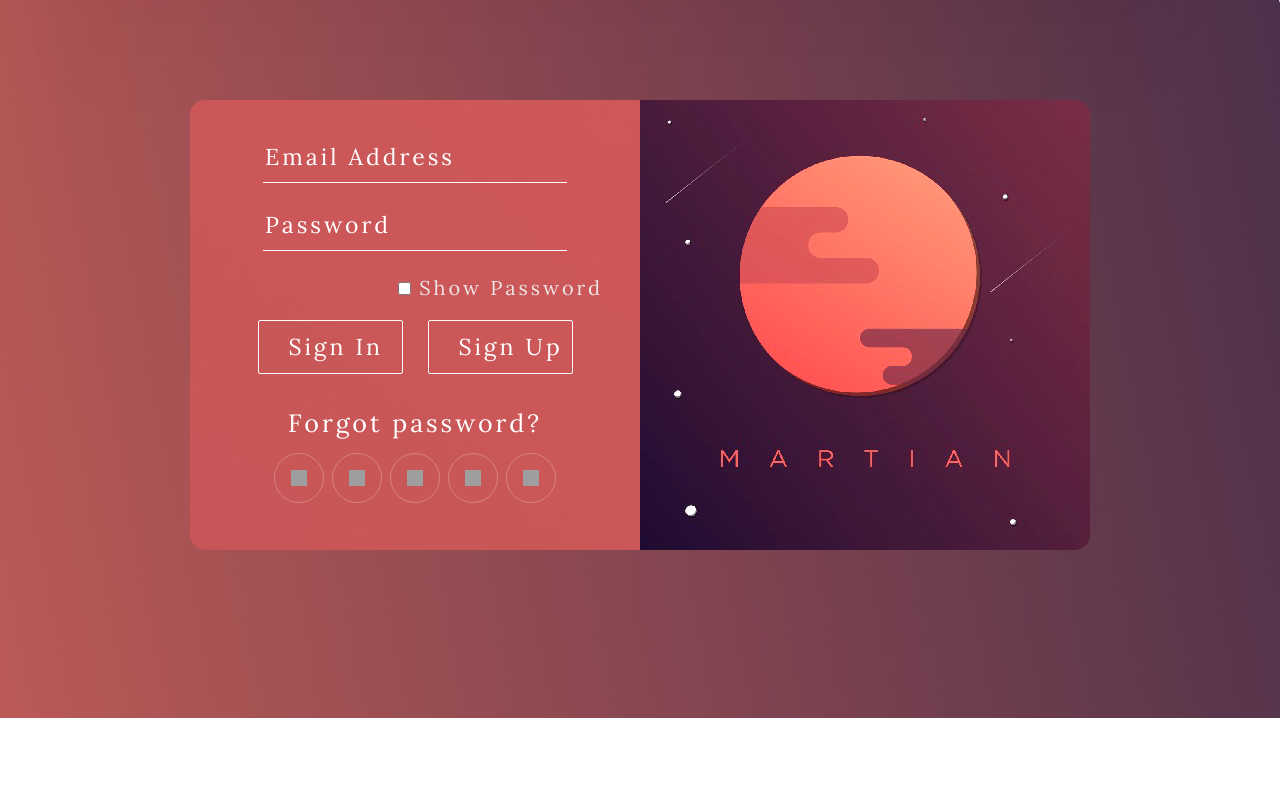
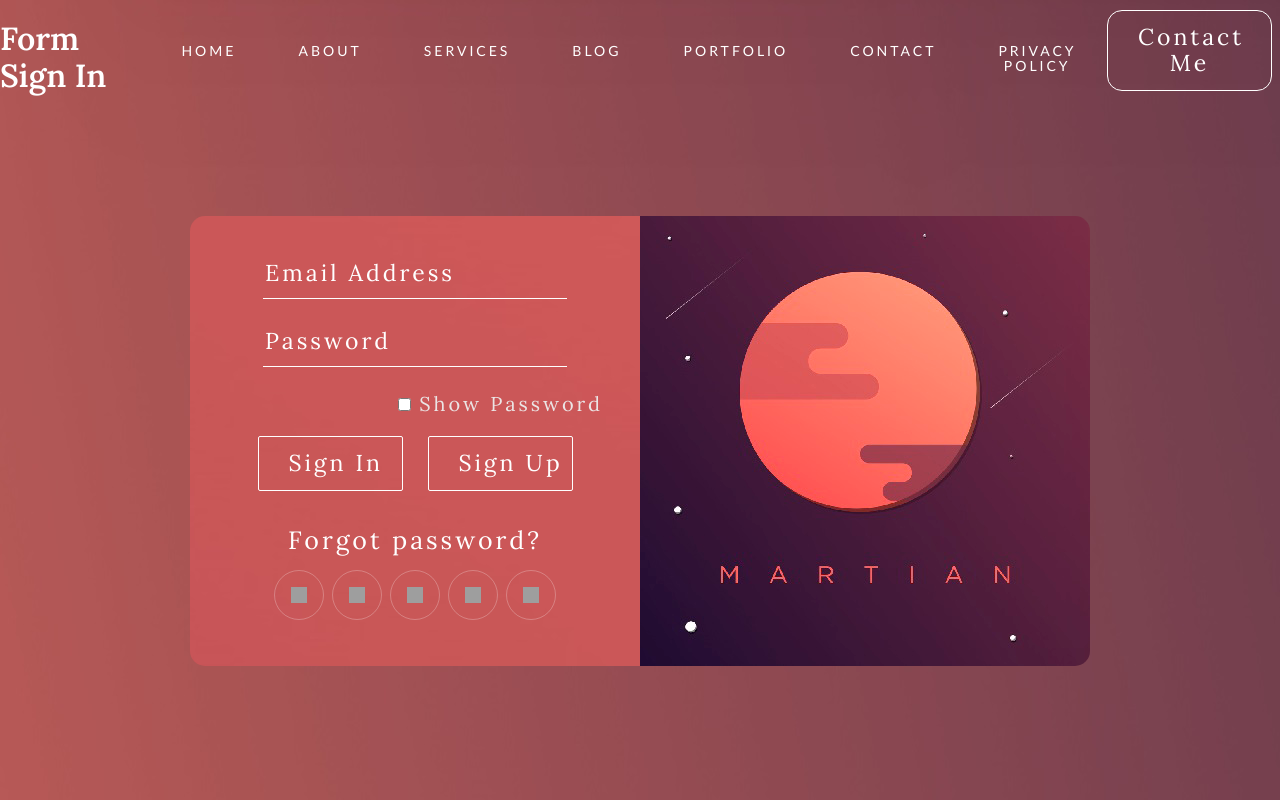
Before and after one commit to Ilia1204/Ilia1204.github.io, a PHP site: page / in a window 1280 px wide. Run offline with PHP 8.4, Linux system fonts and the light colour scheme; some libraries are stand-ins or nearby versions; grey boxes are pictures that could not be loaded.

Commit message:
version 1.8
version 1.8

```diff
--- a/FormInUp/css/FormReg.css
+++ b/FormInUp/css/FormReg.css
@@ -1,6 +1,9 @@
+@import url('https://fonts.googleapis.com/css2?family=Lora:wght@400;600&display=swap');
+
 body {
     background: url("../img/martian3.jpg") no-repeat;
     background-size: 100%;
+    font-family: Lora;
 }
 a {
     color:#fff;
--- a/FormInUp/css/adaptive.css
+++ b/FormInUp/css/adaptive.css
@@ -8,7 +8,31 @@
     .container-forgot {
         margin: 80px auto 0 auto;
     }
-    .header {
-    	display: none;
+}
+@media screen and (max-width: 1140px) {
+    .menu .menu-lists {
+        display: inline-block;
     }
-}
+    .header a {
+      display: none;
+    }
+    .header a.icon {
+      float: right;
+      display: block;
+      color: #fff;
+    }
+  }
+
+  @media screen and (max-width: 1140px) {
+    .header.responsive {position: relative;}
+    .header.responsive .icon {
+      position: absolute;
+      right: 0;
+      top: 0;
+    }
+    .header.responsive a {
+      float: none;
+      display: block;
+      text-align: left;
+    }
+  }
--- a/FormInUp/css/custom.css
+++ b/FormInUp/css/custom.css
@@ -2,7 +2,7 @@
 
 body {
     background: url("../img/martian3.jpg") no-repeat;
-    background-size: 100%;
+    /*background-size: 100%;*/
     font-family: Lora;
 }
 a {
@@ -11,8 +11,16 @@ a {
 }
 a:hover{
     font-size: 25px;
-    text-decoration: underline;
+   /* text-decoration: underline;*/
     color: #5e2828;
+    transition: all 500ms ease;
+    transition-delay: 10ms;
+}
+a::after {
+    transition: .3s ease all;
+    transition-delay: 10ms;
+    color: #5e2828;
+    opacity: 1;
 }
 .form {
    width: 450px;
@@ -35,7 +43,8 @@ a:hover{
     margin: 250px auto 0 auto;
     text-align: center;
     display: flex;
-    /*animation: container 3s 0s infinite linear ;*/
+    animation: container 2s 0s 1 ease-in-out;
+    /*animation-iteration-count: 1;*/
 }
 input[type="text"],input[type="password"],input[type="email"]{
     width: 300px;
@@ -71,6 +80,23 @@ input::-webkit-input-placeholder {
     border-radius: 2px;
     letter-spacing: 3px;
 }
+.button1 {
+    padding: 13px 30px;
+    width: 165px;
+    margin: 4px 0 20px 0;
+    font-size: 23px;
+    color: #fff;
+    background-color: transparent;
+    border: 1px solid white;
+    cursor: pointer;
+    border-radius: 15px;
+    letter-spacing: 3px;
+}
+.button1:hover {
+    transition: all 1s;
+    background: #fff;
+    color: #e24545;
+}
 @font-face {
     font-family: Clarendon; /* Имя шрифта */
     src: url(/fonts/clarendon.ttf); /* Путь к файлу со шрифтом */
@@ -97,6 +123,7 @@ input::-webkit-input-placeholder {
     letter-spacing: 3px;
     font-size: 25px;
     margin-bottom: 15px;
+    transition: all 500ms ease;
 }
 .action {
     margin-top: 30px;
@@ -207,10 +234,6 @@ header {
     opacity: 1;
     transform: translateY(-3px);
 }
-.menu-lists span, .hamb{
-    display: none;
-}
-
 .menu .lists-item a {
     color: #fff;
     font-size: 14px;
@@ -245,13 +268,43 @@ header {
 .header-form-sign-in {
     color: #fff;
 }
+.header {
+    overflow: hidden;
+    background-color: transparent;
+  }
+
+  .header a {
+    float: left;
+    display: block;
+    color: transparent;
+    text-align: center;
+    padding: 14px 16px;
+    text-decoration: none;
+    font-size: 17px;
+  }
+
+  .header a:hover {
+    background-color: transparent;
+    color: #fff;
+  }
+
+  .active {
+    background-color: transparent;
+    color: white;
+  }
+
+  .header .icon {
+    display: none;
+  }
 
 @keyframes container {
-    from {
+    0% {
      transform: RotateX(0)
     }
-
-    to {
+   /* 50% {
+        transform: RotateX(180deg);
+    }*/
+    100% {
         transform: RotateX(360deg);
        }
   }
--- a/FormInUp/index.html
+++ b/FormInUp/index.html
@@ -11,28 +11,10 @@
     <link rel="shortcut icon" href="img/icon.jpg" type="image/x-icon">
     <link rel="stylesheet" href="https://unpkg.com/aos@2.3.1/dist/aos.css" >
     <link rel="stylesheet" href="https://cdnjs.cloudflare.com/ajax/libs/font-awesome/4.7.0/css/font-awesome.min.css">
-    <script type="text/javascript">
-        $(document).ready(function(){
-        $("#setCookie").click(function () {
-            var date = new Date();
-            date.setTime(date.getTime() + (60 * 1000));
-            $.cookie("popup", "", {expires: date, path: '/' });
-        $("#bg_popup").hide();
-        });
 
-        if ( $.cookie("popup") == null )
-        {
-        setTimeout(function(){
-        $("#bg_popup").show();
-        }, 200)
-        }
-        else { $("#bg_popup").hide();
-        }
-        });
-            </script>
 </head>
 <body>
-    <div class="header">
+    <div class="header" id="myheader">
         <h1 class="header-form-sign-in" data-aos="fade-right">
             <span>
              Form
@@ -42,7 +24,6 @@
 
         <nav class="menu">
             <ul class="menu-lists">
-                <span>+</span>
                 <li class="lists-item" data-aos="fade-down-right">
                     <a href="#person">Home</a>
                 </li>
@@ -72,7 +53,15 @@
                 </li>
             </ul>
         </nav>
-        <button class="button"  data-aos="fade-left">Contact Me</button>
+        <button class="button1"  data-aos="fade-left">Contact Me</button>
+        <ul class="social-links">
+            <li>
+                <a href="javascript:void(0);" class="icon" onclick="myFunction()">
+                    <i class="fa fa-bars">
+                    </i>
+                </a>
+            </li>
+        </ul>
     </div>
     <div class="container">
         <form class="form">
@@ -132,20 +121,6 @@
         </form>
             <div class="form-with-img"></div>
     </div>
-        <div id="bg_popup">
-            <div id="popup">
-                <a  id="setCookie" class="close" href="#" title="Закрыть"
-                onclick="document.getElementById('bg_popup').style.display='none';
-                    return false;">X
-                </a>
-                    <h1>
-                        Пример
-                    </h1>
-                        <p>
-                            Модальное окно с задержкой в 4 секунды, которое появляется раз в сутки.
-                        </p>
-            </div>
-        </div>
         <script src="./js/jquery-3.5.1.min.js"></script>
         <script src="./js/index.js"></script>
         <script type="text/javascript" src="https://ajax.googleapis.com/ajax/libs/jquery/1.10.1/jquery.min.js"></script>
@@ -154,5 +129,16 @@
         <script>
             AOS.init();
         </script>
+        <script>
+            function myFunction() {
+                var x = document.getElementById("myheader");
+                    if (x.className === "header") {
+                        x.className += " responsive";
+                    }
+                    else {
+                        x.className = "header";
+                    }
+            }
+        </script>
 </body>
 </html>
--- a/FormInUp/js/index.js
+++ b/FormInUp/js/index.js
@@ -13,19 +13,34 @@ function toggleType() {
     }
 }
 
-$(document).ready(function(){
-    $("#setCookie").click(function () {
-    $.cookie("popup", "", { expires:0, path: '/' });
-    $("#bg_popup").hide();
-    });
 
-    if ( $.cookie("popup") == null )
+
+
+
+
+
+
+const url = {
+        fixer: 'http://data.fixer.io/api/latest'
+}
+
+const access_key = 'e3aab1d37937c581eb001b37ed521292';
+
+$.get(
+    url.fixer,
     {
-    setInterval(function(){
-    $("#bg_popup").show();
-    }, 1000)
+        'access_key':access_key,
+        'symbols':'USD, EUR, RUB',
+        /*'base':'RUB'*/
+
+    },
+    (response) => {
+        if(response.success){
+            console.log(response);
+            /*$('.valute-usd').html(())*/
+        }
+        else {
+            alert('ERROR!' + response.error.type);
+        }
     }
-    else { $("#bg_popup").hide();
-    }
-
-});
+);
--- a/FormInUp/register-form.html
+++ b/FormInUp/register-form.html
@@ -39,7 +39,7 @@
                 </div>
                 <div class="buttons">
                     <div class="btn">
-                      <input class="button" type="submit" name="submit" id = "sumbit" value="Sign In"><br />
+                        <input onClick="window.location.href='index.html'" class="button" type="submit" name="submit" value="Sign In"><br />
                     </div>
                         <input class="button" type="submit" name="submit" value="Sign Up"><br />
                 </div>
```
Also changed, not shown: FormInUp/css/ForgotPass.css (+7 -3 lines), FormInUp/img/martian4.jpg (added).
